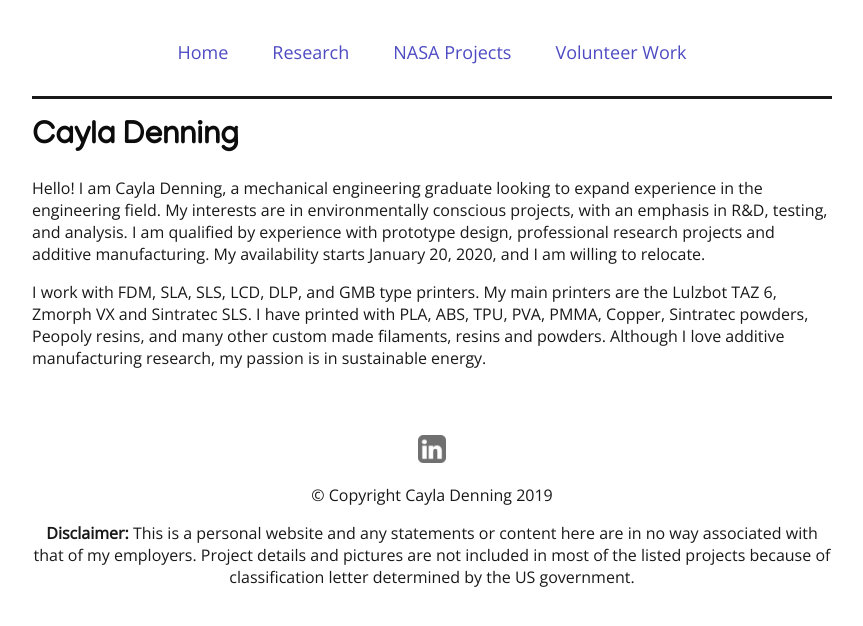
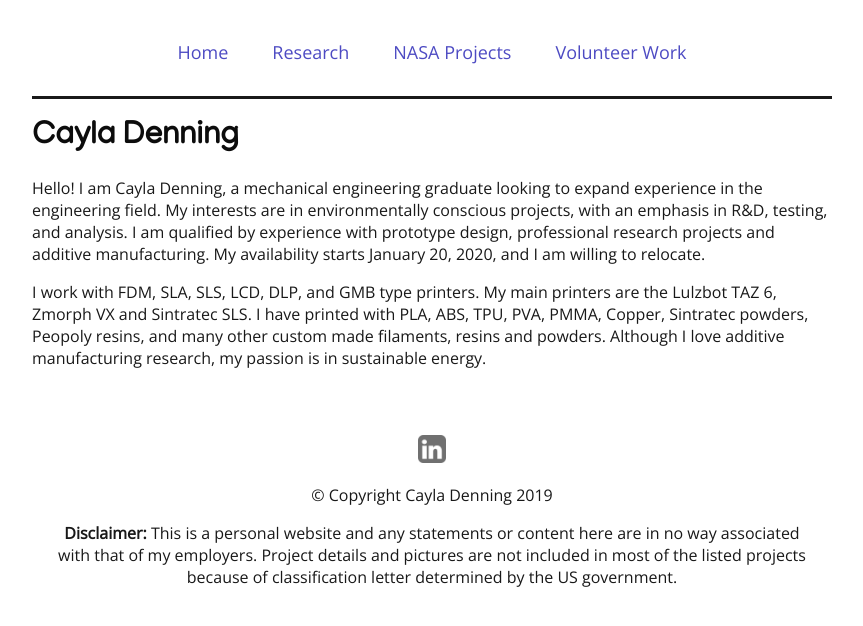
Before and after one commit to CaylaDenning/cayladenning.github.io, a Jekyll site: the page built from index.html, in a window 1280 px wide. Shown: the top 626 px of the page, without its empty margins (208-1071 px from the left). Built offline with Jekyll 4.4.1, drawn with Linux system fonts in a browser that asks for light colours.

Commit message:
Fix footer being stretched out

```diff
--- a/_layouts/default.html
+++ b/_layouts/default.html
@@ -12,9 +12,10 @@
       {% include navbar.html %}
         {{ content }}
 
+      {%- include footer.html -%}
+
     </div> <!-- End Main content -->
 
-    {%- include footer.html -%}
 
 
   </body>
--- a/style/main.css
+++ b/style/main.css
@@ -118,13 +118,6 @@ footer {
   padding-left: 15px;
   padding-right: 15px;
   padding-top: 50px;
-
-  width: 800px;
-  padding-left: 50px;
-  padding-right: 50px;
-  margin-left: auto;
-  margin-right: auto;
-  display: block;
   text-align: center;
 }
 
@@ -180,7 +173,7 @@ pre {
     }
 
     #mainContent img {
-        width: 300px;
+        /* width: 300px; */
     }
 }
 
@@ -195,12 +188,6 @@ pre {
         float: none;
     }
 
-    footer {
-      width: 100%;
-      padding-left: 5px;
-      padding-right: 5px;
-    }
-
     #mainContent {
         width: 100%;
         padding-left: 5px;
```
